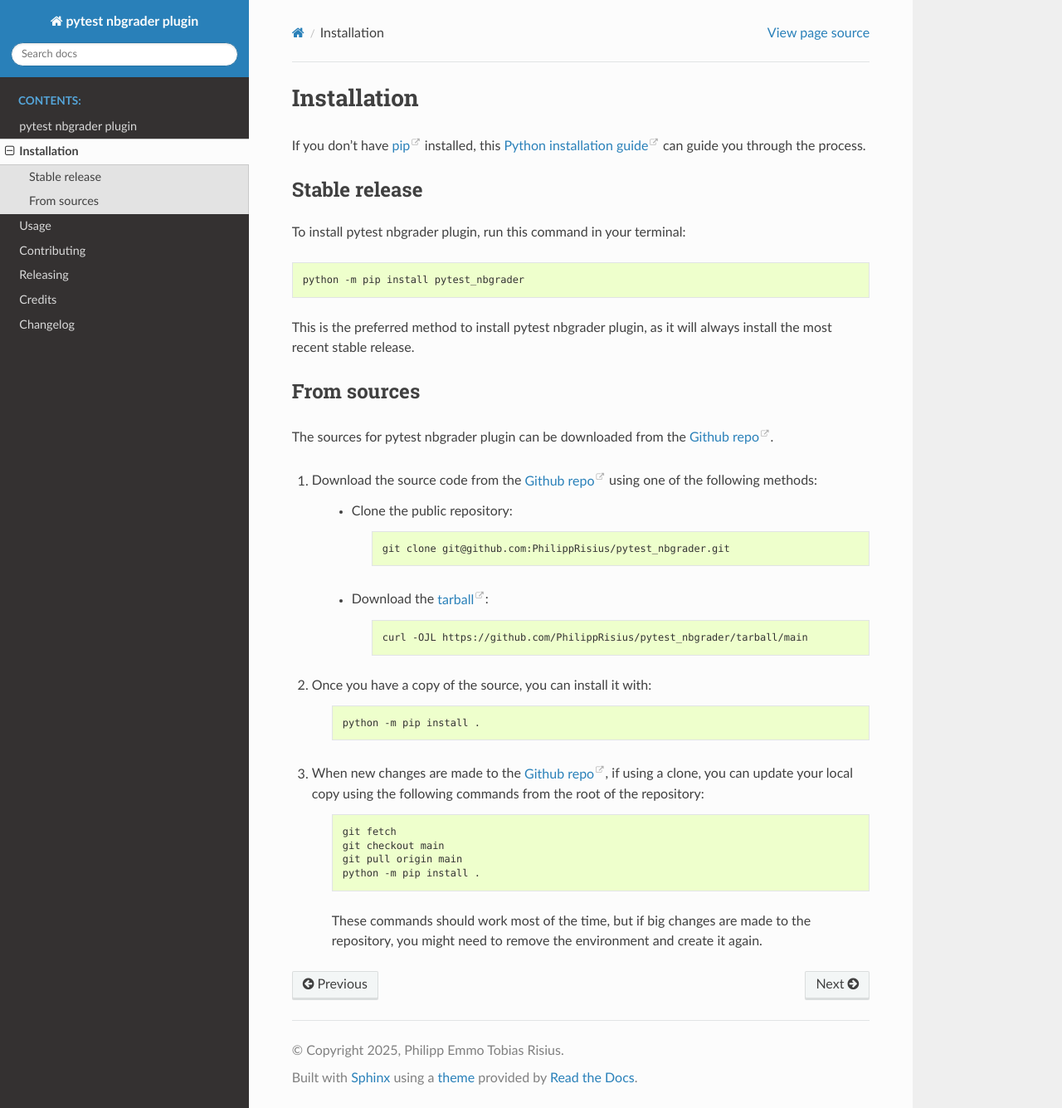
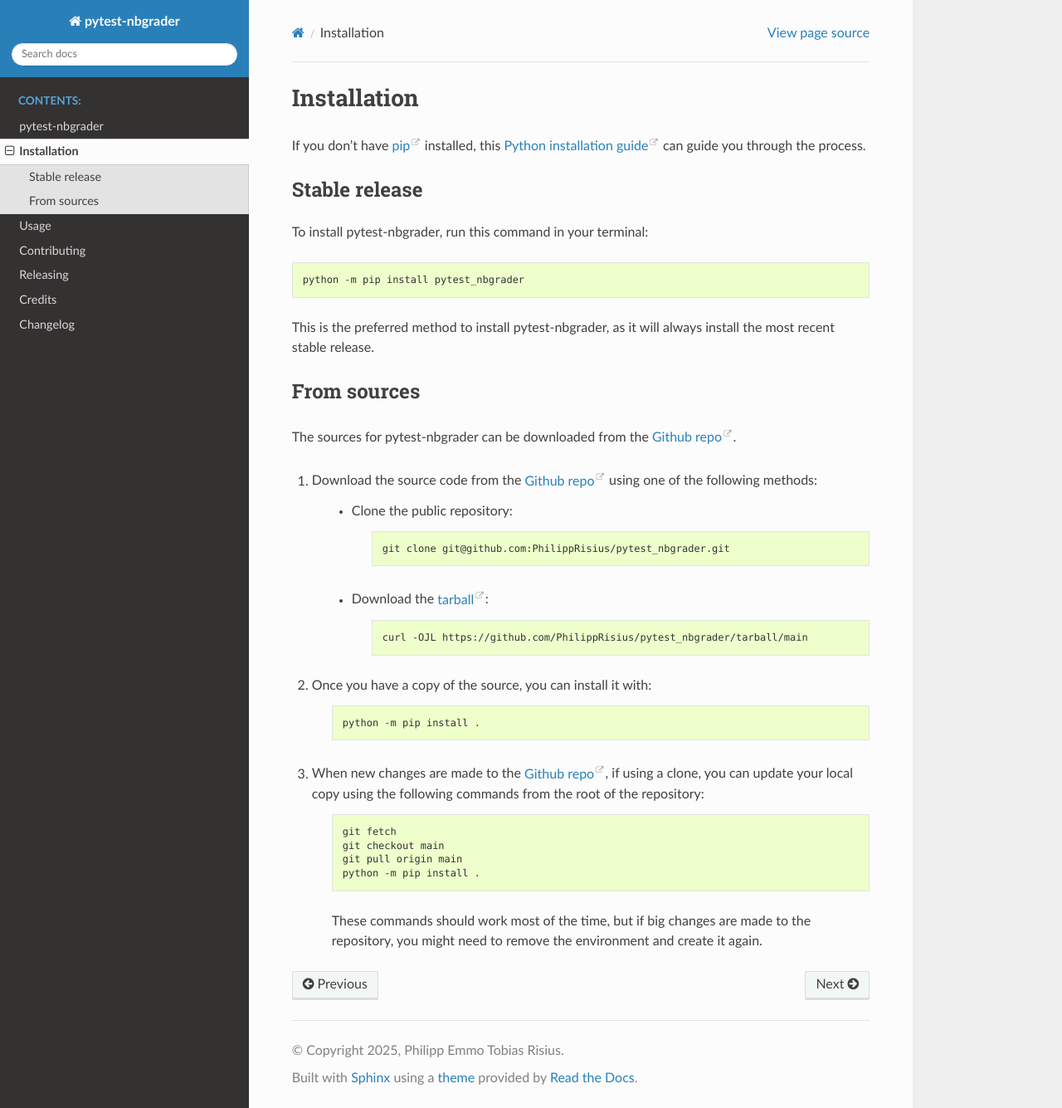
Before and after one commit to PhilippRisius/pytest_nbgrader, a Sphinx documentation site: the page built from docs/installation.rst, in a window 1280 px wide and 1335 px high. Shown: the whole window at 83% size. Built offline with Sphinx 7.4.7 and the Read the Docs theme 3.1.0, drawn with Linux system fonts in a browser that asks for light colours; pages that are not in the unit, such as notebooks, are missing from menus.

Commit message:
docs: rename to pytest-nbgrader, fix badges and README (#25)
- Rename display name from "pytest nbgrader plugin" to "pytest-nbgrader"
  across all 15 files (docs, metadata, CI templates, pyproject.toml)
- Fix broken badge URLs: coveralls, license, OSSF, pre-commit used
  wrong repo name (dash vs underscore); PyPI links used deprecated
  pypi.python.org
- Write real Features section in README (9 bullets replacing "TODO")
- Fix CONTRIBUTING.rst clone URLs (pytest-nbgrader-plugin → pytest_nbgrader)
- Fix docs/conf.py texinfo placeholder description
- Fix docs/releasing.rst path with spaces in filename
- Uncomment and fix Homepage/Changelog URLs in pyproject.toml
- Bump Development Status classifier from Pre-Alpha to Alpha
- Update keywords to ["pytest-nbgrader", "nbgrader", "pytest-plugin"]

Co-authored-by: Philipp Risius <philipp.e.risius@theo.physik.uni-giessen.de>
Co-authored-by: Claude Opus 4.6 <noreply@anthropic.com>

```diff
--- a/docs/conf.py
+++ b/docs/conf.py
@@ -72,7 +72,7 @@ source_suffix = {'.rst': 'restructuredtext'}
 master_doc = 'index'
 
 # General information about the project.
-project = 'pytest nbgrader plugin'
+project = 'pytest-nbgrader'
 copyright = "2025, Philipp Emmo Tobias Risius"
 author = "Philipp Emmo Tobias Risius"
 
@@ -160,7 +160,7 @@ latex_elements: dict[str, Any] = {
 # [howto, manual, or own class]).
 latex_documents = [
     (master_doc, 'pytest_nbgrader.tex',
-     'pytest nbgrader plugin Documentation',
+     'pytest-nbgrader Documentation',
      'Philipp Emmo Tobias Risius', 'manual'),
 ]
 
@@ -171,7 +171,7 @@ latex_documents = [
 # (source start file, name, description, authors, manual section).
 man_pages = [
     (master_doc, 'pytest_nbgrader',
-     'pytest nbgrader plugin Documentation',
+     'pytest-nbgrader Documentation',
      [author], 1)
 ]
 
@@ -183,9 +183,9 @@ man_pages = [
 #  dir menu entry, description, category)
 texinfo_documents = [
     (master_doc, 'pytest_nbgrader',
-     'pytest nbgrader plugin Documentation',
+     'pytest-nbgrader Documentation',
      author,
      'pytest_nbgrader',
-     'One line description of project.',
+     'Pytest plugin for nbgrader notebook grading.',
      'Miscellaneous'),
 ]
--- a/docs/index.rst
+++ b/docs/index.rst
@@ -1,5 +1,5 @@
-Welcome to pytest nbgrader plugin's documentation!
-==================================================
+Welcome to pytest-nbgrader's documentation!
+============================================
 
 .. toctree::
    :maxdepth: 2
--- a/docs/installation.rst
+++ b/docs/installation.rst
@@ -3,7 +3,7 @@ Installation
 ============
 
 ..
-    We strongly recommend installing pytest nbgrader plugin in an Anaconda Python environment.
+    We strongly recommend installing pytest-nbgrader in an Anaconda Python environment.
     Furthermore, due to the complexity of some packages, the default dependency solver can take a long time to resolve the environment.
     If `mamba` is not already your default solver, consider running the following commands in order to speed up the process:
 
@@ -20,7 +20,7 @@ If you don't have `pip`_ installed, this `Python installation guide`_ can guide
 Stable release
 --------------
 
-To install pytest nbgrader plugin, run this command in your terminal:
+To install pytest-nbgrader, run this command in your terminal:
 
 .. code-block:: console
 
@@ -31,13 +31,13 @@ To install pytest nbgrader plugin, run this command in your terminal:
 
         conda install pytest_nbgrader
 
-This is the preferred method to install pytest nbgrader plugin, as it will always install the most recent stable release.
+This is the preferred method to install pytest-nbgrader, as it will always install the most recent stable release.
 
 
 From sources
 ------------
 
-The sources for pytest nbgrader plugin can be downloaded from the `Github repo`_.
+The sources for pytest-nbgrader can be downloaded from the `Github repo`_.
 
 #. Download the source code from the `Github repo`_ using one of the following methods:
 
@@ -72,8 +72,8 @@ The sources for pytest nbgrader plugin can be downloaded from the `Github repo`_
 
             python -m pip install -e .[dev]
 
-        Even if you do not intend to contribute to `pytest nbgrader plugin`, we favor using `environment-dev.yml` over `environment.yml` because it includes additional packages that are used to run all the examples provided in the documentation.
-        If for some reason you wish to install the `PyPI` version of `pytest nbgrader plugin` into an existing Anaconda environment (*not recommended if requirements are not met*), only run the last command above.
+        Even if you do not intend to contribute to `pytest-nbgrader`, we favor using `environment-dev.yml` over `environment.yml` because it includes additional packages that are used to run all the examples provided in the documentation.
+        If for some reason you wish to install the `PyPI` version of `pytest-nbgrader` into an existing Anaconda environment (*not recommended if requirements are not met*), only run the last command above.
 
 #. When new changes are made to the `Github repo`_, if using a clone, you can update your local copy using the following commands from the root of the repository:
 
--- a/docs/releasing.rst
+++ b/docs/releasing.rst
@@ -106,7 +106,7 @@ With `docker` installed and running, begin by pulling the image:
 
         sudo docker pull quay.io/pypa/manylinux_2_24_x86_64
 
-From the pytest nbgrader plugin source folder we can enter into the docker container, providing access to the `src/pytest_nbgrader` source files by linking them to the running image:
+From the pytest-nbgrader source folder we can enter into the docker container, providing access to the `src/pytest_nbgrader` source files by linking them to the running image:
 
     .. code-block:: console
 
@@ -118,7 +118,7 @@ Finally, to build the wheel, we run it against the provided Python3.9 binary:
 
         /opt/python/cp39-cp39m/bin/python -m build --sdist --wheel
 
-This will then place two files in `pytest nbgrader plugin/dist/` ("pytest_nbgrader-1.2.3-py3-none-any.whl" and "pytest nbgrader plugin-1.2.3.tar.gz").
+This will then place two files in `dist/` ("pytest_nbgrader-1.2.3-py3-none-any.whl" and "pytest_nbgrader-1.2.3.tar.gz").
 We can now leave our docker container (`exit`) and continue with uploading the files to PyPI:
 
     .. code-block:: console
--- a/docs/usage.rst
+++ b/docs/usage.rst
@@ -2,7 +2,7 @@
 Usage
 =====
 
-To use pytest nbgrader plugin in a project:
+To use pytest-nbgrader in a project:
 
 .. code-block:: python
 
```
Also changed, not shown: CONTRIBUTING.rst (+8 -8 lines), README.rst (+21 -13 lines), pyproject.toml (+4 -5 lines), .github/ISSUE_TEMPLATE.md, .zenodo.json, 5 other files.
